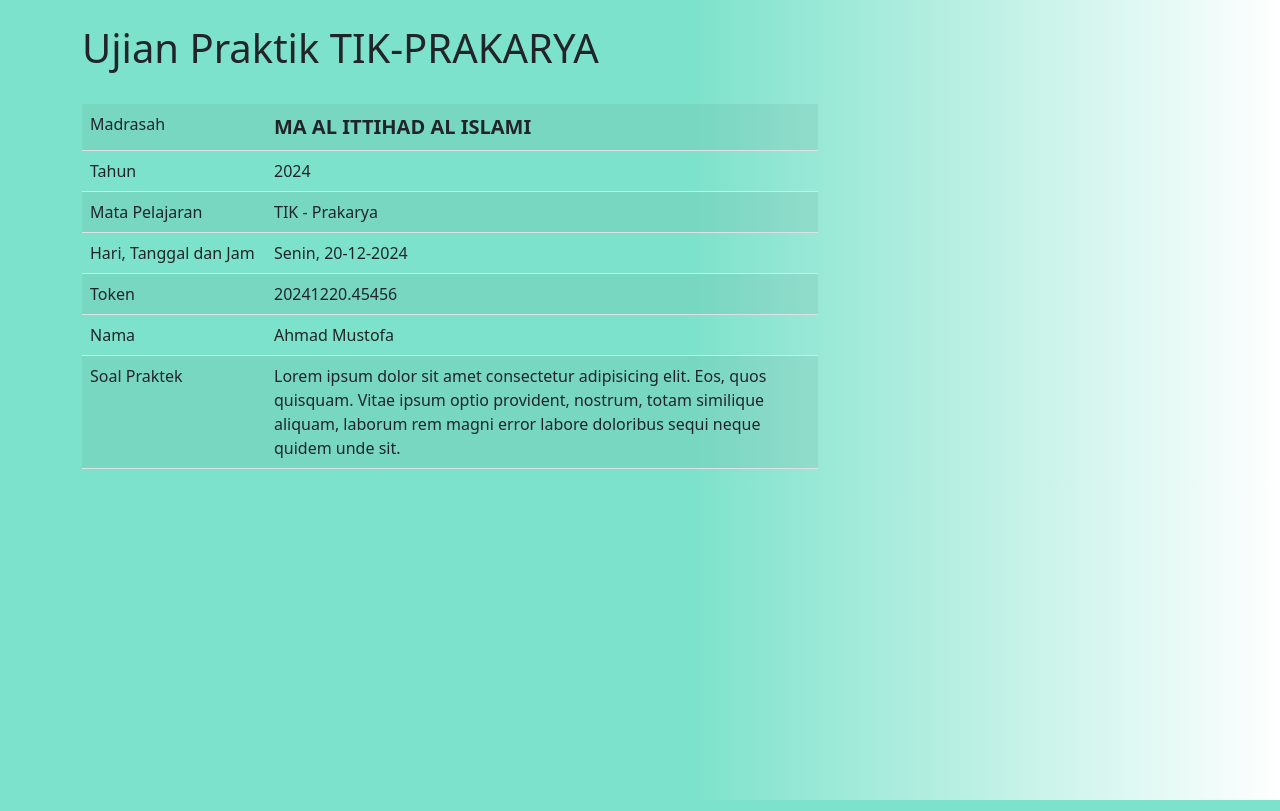
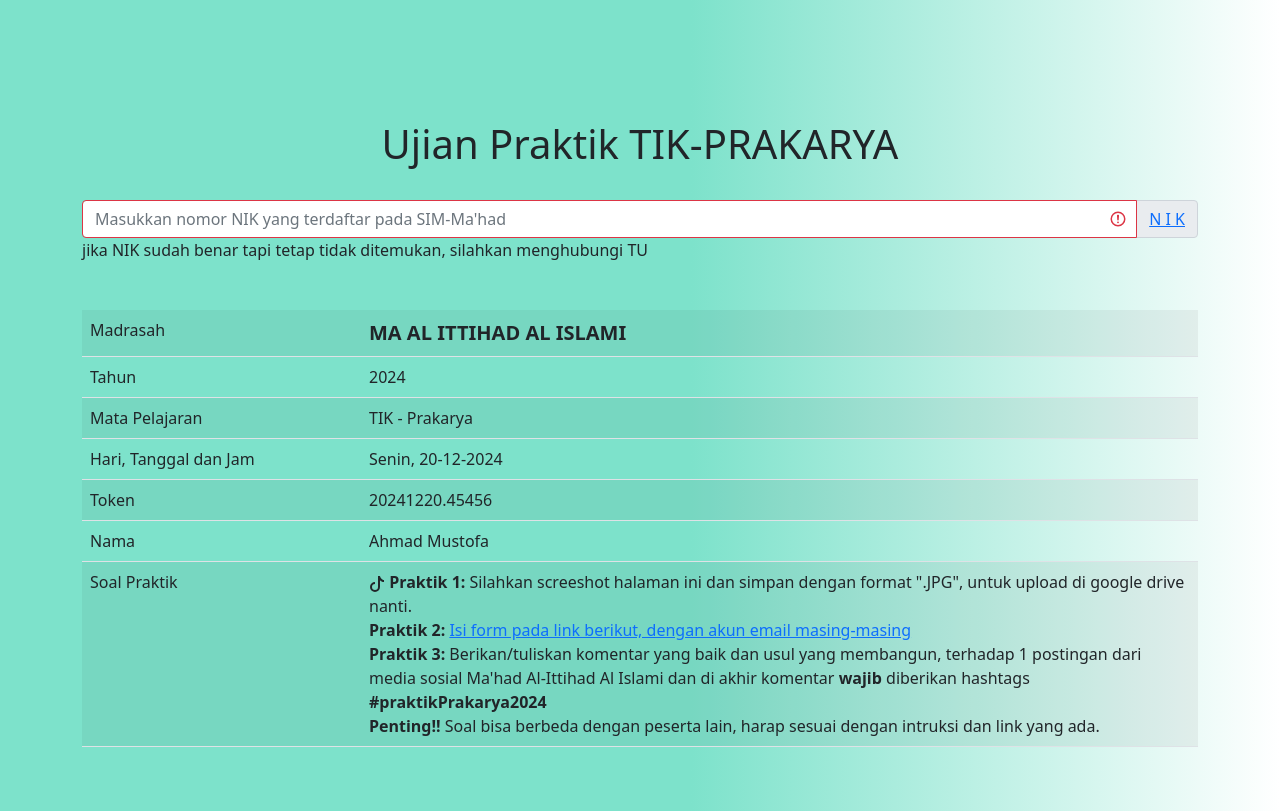
Before and after one commit to alittihadalislami/ambk, a PHP site: page /prakarya/index.php in a window 1280 px wide. Run offline with PHP 8.4, Linux system fonts and the light colour scheme; some libraries are stand-ins or nearby versions.

Commit message:
Update index.php

```diff
--- a/prakarya/index.php
+++ b/prakarya/index.php
@@ -5,6 +5,7 @@
     <meta name="viewport" content="width=device-width, initial-scale=1.0">
     <title>PRAKTIK PRAKARYA</title>
     <link href="https://cdn.jsdelivr.net/npm/bootstrap@5.0.2/dist/css/bootstrap.min.css" rel="stylesheet" integrity="sha384-EVSTQN3/azprG1Anm3QDgpJLIm9Nao0Yz1ztcQTwFspd3yD65VohhpuuCOmLASjC" crossorigin="anonymous">
+    <link href="https://cdnjs.cloudflare.com/ajax/libs/font-awesome/6.0.0-beta3/css/all.min.css" rel="stylesheet">
 
     <style>
         body {
@@ -15,14 +16,19 @@
 </head>
 <body>
 
-    <div class="container">
+    <div class="container mt-5 py-5">
         <div class="row">
-            <h1 class="mt-4"> Ujian Praktik TIK-PRAKARYA</h1>
+            <h1 class="mt-4 text-center"> Ujian Praktik TIK-PRAKARYA</h1>
         </div>
 
         <div class="row mt-4">
-            <div class="col-8">
-                <table class="table table-striped">
+            <div class="col-12">
+                <div class="input-group">
+                    <input type="text" maxlength="16" id="nik" class="form-control is-invalid" placeholder="Masukkan nomor NIK yang terdaftar pada SIM-Ma'had" aria-label="Recipient's username" aria-describedby="basic-addon2">
+                    <span class="input-group-text" id="basic-addon2"><a href="#">N I K</a></span>
+                </div>
+                <span class="fw-lighter ml-5">jika NIK sudah benar tapi tetap tidak ditemukan, silahkan menghubungi TU</span>
+                <table class="table table-striped mt-5">
                     <tbody>
                         <tr>
                             <td class="col-3">Madrasah</td>
@@ -49,8 +55,19 @@
                             <td>Ahmad Mustofa</td>
                         </tr>
                         <tr>
-                            <td>Soal Praktek</td>
-                            <td>Lorem ipsum dolor sit amet consectetur adipisicing elit. Eos, quos quisquam. Vitae ipsum optio provident, nostrum, totam similique aliquam, laborum rem magni error labore doloribus sequi neque quidem unde sit.</td>
+                            <td>Soal Praktik</td>
+                            <td>
+                                <svg xmlns="http://www.w3.org/2000/svg" width="16" height="16" fill="currentColor" class="bi bi-tiktok" viewBox="0 0 16 16">
+                                    <path d="M9 0h1.98c.144.715.54 1.617 1.235 2.512C12.895 3.389 13.797 4 15 4v2c-1.753 0-3.07-.814-4-1.829V11a5 5 0 1 1-5-5v2a3 3 0 1 0 3 3z"/>
+                                </svg>
+                                <span class="fw-bold">Praktik 1:</span> Silahkan screeshot halaman ini dan simpan dengan format ".JPG", untuk upload di google drive nanti.
+                                <br>
+                                <span class="fw-bold">Praktik 2:</span> <a href="https://docs.google.com/forms/d/e/1FAIpQLScr8edpb0PevjimTlGzhpaxsylCbJln3D2GyRWKmxHXRP1WbQ/viewform" target="_blank">Isi form pada link berikut, dengan akun email masing-masing</a>
+                                <br>
+                                <span class="fw-bold">Praktik 3:</span> Berikan/tuliskan komentar yang baik dan usul yang membangun, terhadap 1 postingan dari media sosial Ma'had Al-Ittihad Al Islami dan di akhir komentar <span class="fw-bold">wajib</span> diberikan hashtags <span class="fw-bold">#praktikPrakarya2024</span>
+                                <br>
+                                <span class="fw-bold">Penting!!</span> Soal bisa berbeda dengan peserta lain, harap sesuai dengan intruksi dan link yang ada.
+                            </td>
                         </tr>
                     </tbody>
                 </table>
@@ -59,8 +76,38 @@
     </div>
 
     <script src="https://cdn.jsdelivr.net/npm/bootstrap@5.0.2/dist/js/bootstrap.bundle.min.js" integrity="sha384-MrcW6ZMFYlzcLA8Nl+NtUVF0sA7MsXsP1UyJoMp4YLEuNSfAP+JcXn/tWtIaxVXM" crossorigin="anonymous"></script>
+    <script src="https://unpkg.com/axios/dist/axios.min.js"></script>
     <script>
+        async function fetchData() {
+            try {
+                // Lakukan permintaan GET menggunakan Axios dengan async/await
+                const response = await axios.get('https://jsonplaceholder.typicode.com/posts/1');
+                console.log(response.data);
+            } catch (error) {
+                console.error(error);
+            }
+        }
+        fetchData()
+        document.getElementById('nik').addEventListener('input', function() {
+            // Ambil nilai dari input
+            var nik = this.value;
 
+            // Buat regex untuk memeriksa apakah hanya terdiri dari angka dan memiliki panjang 16 digit
+            var regex = /^\d{16}$/;
+
+            // Lakukan validasi
+            if (regex.test(nik)) {
+                // Jika valid, tambahkan kelas 'is-valid' dan hapus kelas 'is-invalid'
+                console.log('valid')
+                this.classList.add('is-valid');
+                this.classList.remove('is-invalid');
+            } else {
+                // Jika tidak valid, tambahkan kelas 'is-invalid' dan hapus kelas 'is-valid'
+                console.log('tidak valid')
+                this.classList.add('is-invalid');
+                this.classList.remove('is-valid');
+            }
+        });
     </script>
 </body>
 </html>
```
